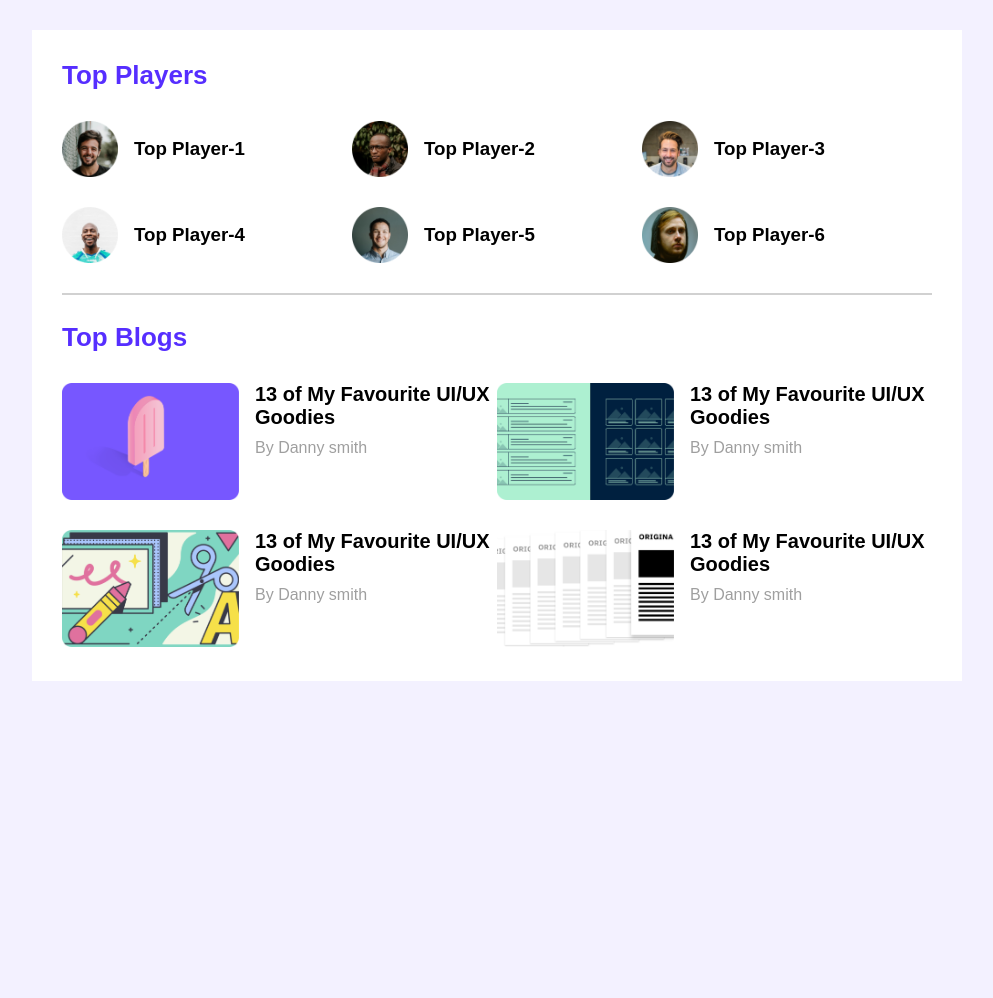
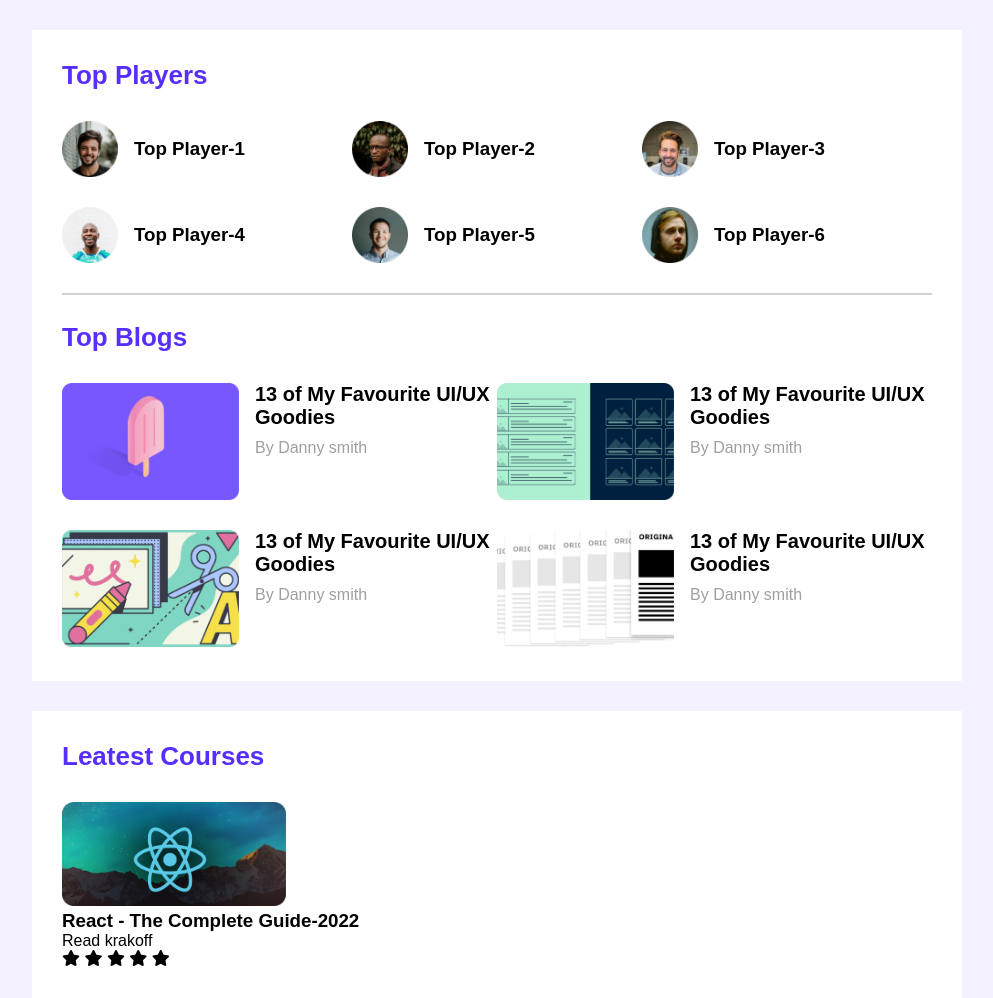
Before and after one commit to Fatema04/project_leader-board, a plain HTML site: page index.html in a window 1280 px wide. Shown: the whole page, without its empty margins (143-1136 px from the left). Before the commit the page ends 800 px from the top, so only its background shows below. Drawn offline with Linux system fonts and the light colour scheme.

Commit message:
5th part

```diff
--- a/index.html
+++ b/index.html
@@ -6,6 +6,9 @@
     <meta http-equiv="X-UA-Compatible" content="IE=edge">
     <meta name="viewport" content="width=device-width, initial-scale=1.0">
     <link rel="stylesheet" href="style.css">
+    <!--Font awesome-->
+    <script src="https://kit.fontawesome.com/ecd947693a.js" crossorigin="anonymous"></script>
+    <!--Font awesome-->
     <title>Document</title>
 </head>
 
@@ -91,6 +94,29 @@
                 </div>
             </div>
         </section>
+        <!--leatest courses-->
+        <section class="container">
+            <h2 class="section-title">Leatest Courses</h2>
+            <div class="courses">
+                <div class="course-banner">
+                    <img src="images/courses/course-1.png" alt="">
+                </div>
+                <div class="course-detail">
+                    <h3 class="courde-title">React - The Complete Guide-2022 </h3>
+                    <p class="course-author">Read krakoff</p>
+                    <div class="course-info">
+                        <div>
+                            <i class="fa-solid fa-star filled"></i>
+                            <i class="fa-solid fa-star filled"></i>
+                            <i class="fa-solid fa-star filled"></i>
+                            <i class="fa-solid fa-star filled"></i>
+                            <i class="fa-solid fa-star"></i>
+                        </div>
+                    </div>
+
+                </div>
+            </div>
+        </section>
     </main>
 
 </body>
--- a/style.css
+++ b/style.css
@@ -14,7 +14,8 @@ body {
 
 main {
     display: flex;
-    justify-content: center;
+    align-items: center;
+    flex-direction: column;
 }
 
 .container {
@@ -101,3 +102,9 @@ hr {
     font-size: 16px;
     color: #9F9F9F;
 }
+
+/* course style*/
+.course-banner img {
+    width: 224px;
+    height: 104px;
+}
```
